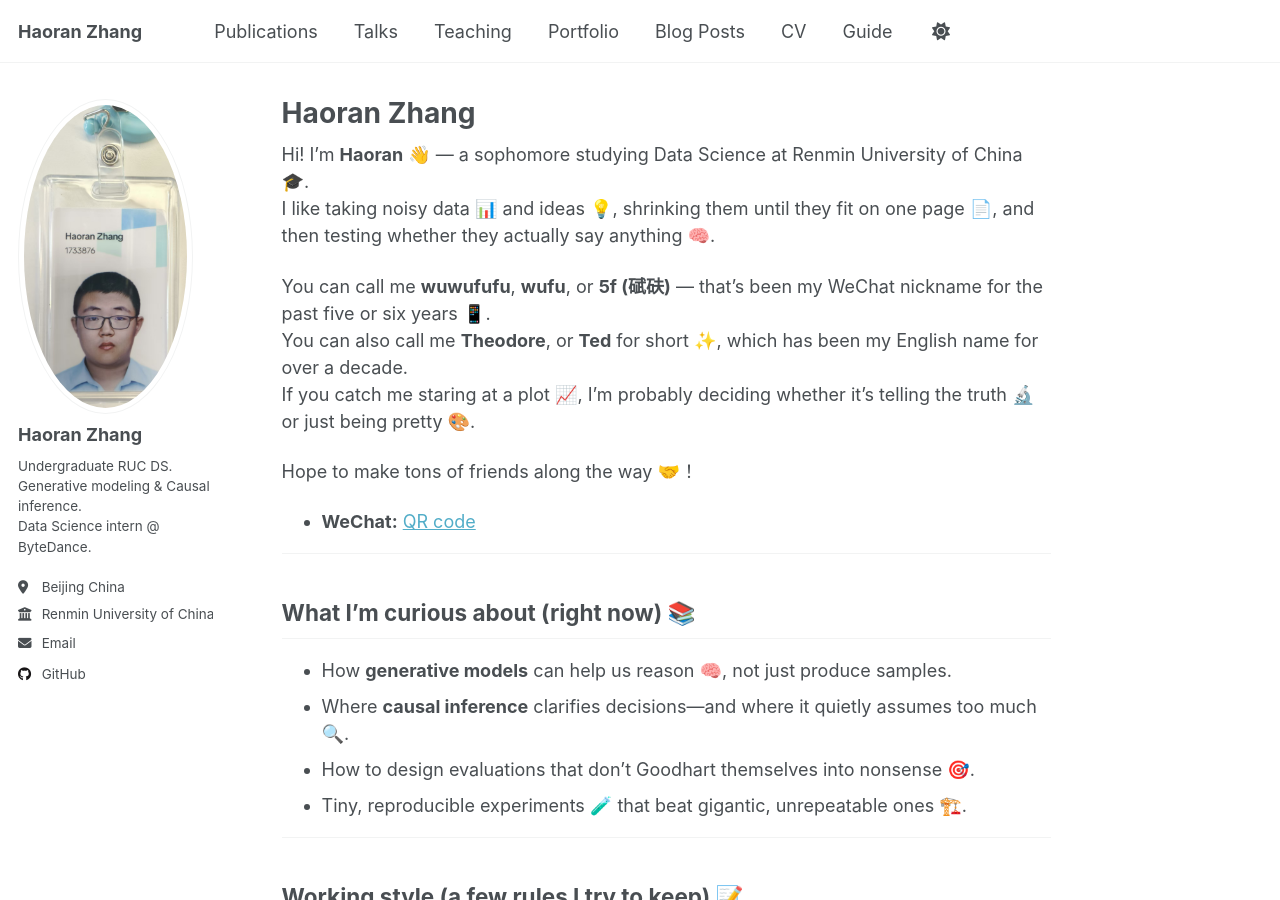
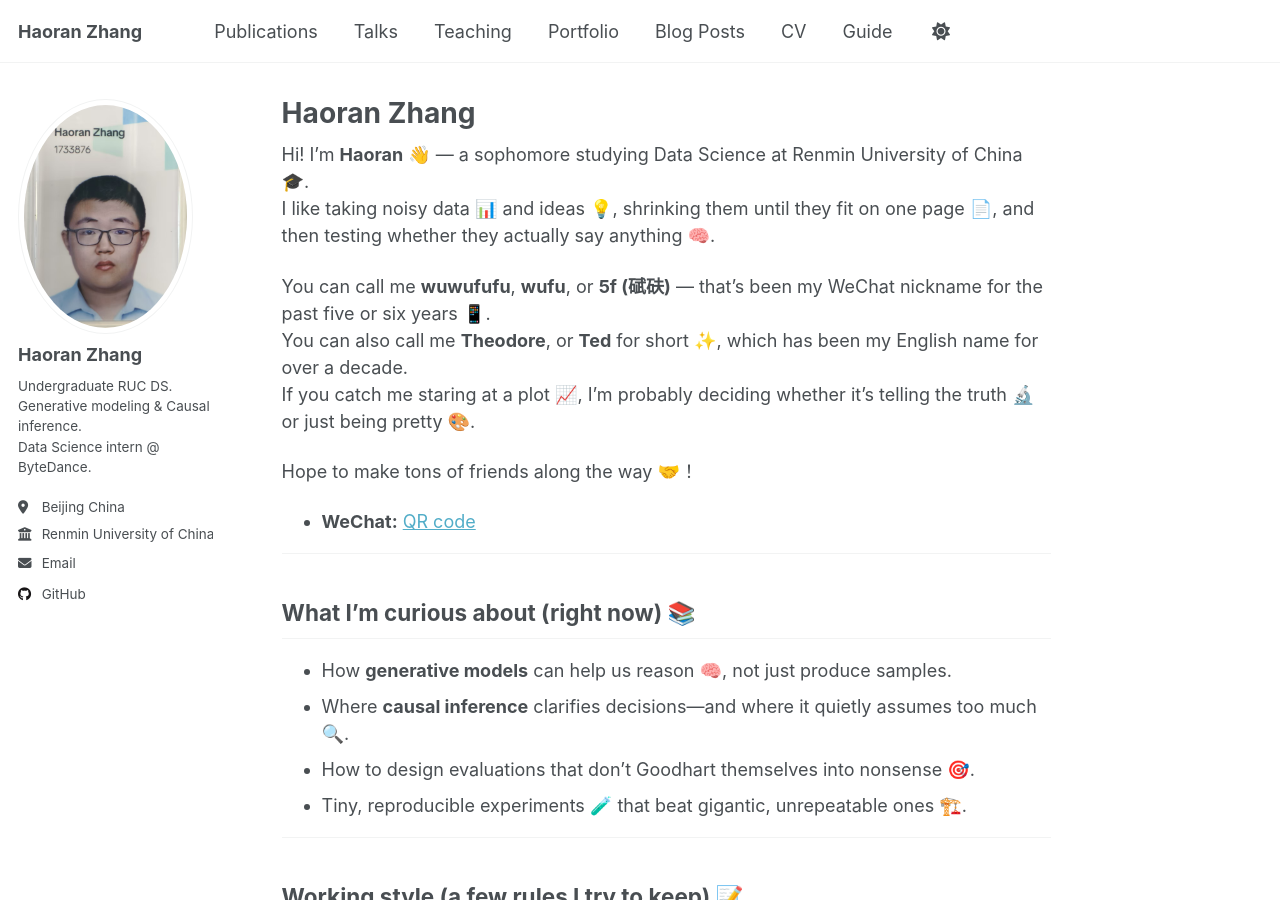
Before and after one commit to wuwufufu/wuwufufu.github.io, a Jekyll site: the page built from _pages/about.md, in a window 1280 px wide and 900 px high. Built offline with Jekyll 4.4.1, drawn with Linux system fonts in a browser that asks for light colours; a script that is not in the unit is left out.

Commit message:
Update _config.yml

```diff
--- a/_config.yml
+++ b/_config.yml
@@ -22,7 +22,7 @@ repository               : "wuwufufu/wuwufufu.github.io"
 #               Additional customization can be done by editing /_includes/author-profile.html
 author:
   # Biographic information
-  avatar           : "photo.png"
+  avatar           : "cut.png"
   name             : "Haoran Zhang"
   bio: >-
     Undergraduate RUC DS.<br>
```
